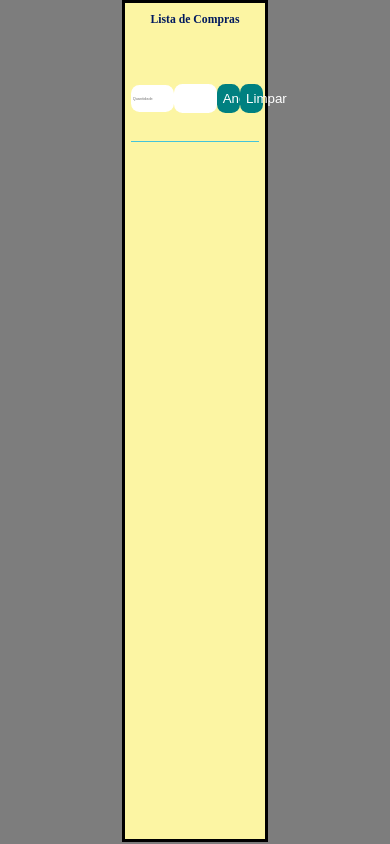
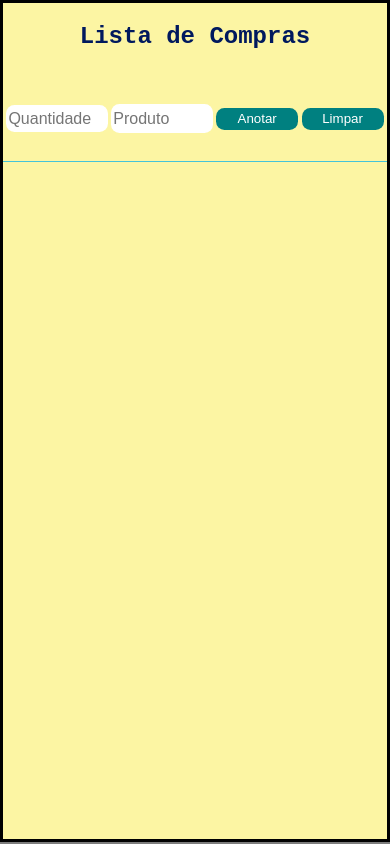
Before and after one commit to DanieelCarvalho/lista-de-compras, a React (Create React App) app: page / in a window 390 px wide. Built offline with nearby package versions, Linux system fonts and the light colour scheme.

Commit message:
responsivo

```diff
--- a/src/App.js
+++ b/src/App.js
@@ -5,14 +5,13 @@ import React, { useState } from "react";
 
 const GlobalStyle = createGlobalStyle`
 @import url('https://fonts.googleapis.com/css2?family=Orbitron:wght@700&display=swap');
-
+@import url('https://fonts.googleapis.com/css2?family=Inter:wght@100;200;300;400;500;600;700&family=Montserrat:ital,wght@0,100;0,500;0,600;1,100;1,500&family=Mukta:wght@200;400;800&family=Open+Sans:wght@300&family=Roboto+Mono&display=swap');
 body{
     margin:0;
     padding:0;
     box-sizing:border-box;
     background:#7d7d7d;
-    font-family: 'times-new-roman';
-
+    font-family: 'Roboto Mono', monospace;
 }
     `
 
--- a/src/Components/Main.js
+++ b/src/Components/Main.js
@@ -14,7 +14,7 @@ function Main() {
 
 
   const handleClick = () => {
-    if (tarefas === "") {
+    if (tarefas === "" || num === "") {
     }
     else {
       setLista([...listaDeTarefas, nome]);
@@ -46,6 +46,7 @@ function Main() {
 
           <Produto type="text"
             value={tarefas}
+            placeholder="Produto"
             onChange={(e) => {
               setTarefas(e.target.value);
             }}
--- a/src/Components/Style.js
+++ b/src/Components/Style.js
@@ -6,7 +6,7 @@ export const Titulo = styled.h1`
   color: #00195e;
   display:flex;
   justify-content:center;
-  font-size: 3vw;
+  font-size: clamp(5px, 20vw, 1.5rem);
 
 `
 export const Principal = styled.section`
@@ -27,22 +27,26 @@ export const Caderno = styled.div`
   flex-direction: column;
   align-items: center;
   border: solid black;
-}
 
 button{
     border-radius: 1vh;
     color:white;
     background:teal;
     border:none;
-    width:6vw;
-    height:3.5vh;
+    width:82px;
+    height:22px;
     cursor:pointer;
-}
+} @media screen and (max-width: 1023px) {
+  width: 100%;
+
+  }
+
+
 
 `
 
 export const Form = styled.form`
-    width: 33vw;
+    width: 100%;
     height: 10vh;
     display:flex;
     justify-content:space-evenly;
@@ -51,47 +55,50 @@ export const Form = styled.form`
 
 `
 export const Quant = styled.input`
-    width: 10vw;
+    width: 136px;
     height: 3vh;
     border-radius: 1vh;
     border:none;
-    font-size:1vw;
-}
+    font-size: clamp(5px, 20vw, 1rem);
+
 
     &::placeholder{
 
 
     }
-
+    @media screen and (max-width: 1023px) {
+    width: 25vw;
+  }
 `
 ;
 export const Produto = styled.input`
-    width: 10vw;
+    width: 136px;
     height: 3vh;
     border-radius: 1vh;
     border:none;
     padding: 2px;
-    font-size:1vw;
-}
+    font-size: clamp(5px, 20vw, 1rem);
+
 
 &::placeholder{
 
 
 
 }
+@media screen and (max-width: 1023px) {
+    width: 25vw;
+  }
+
 `
 ;
 export const Result = styled.div`
   display:flex;
-  width:33vw;
+  width:100%;
   height: 5vh;
   justify-content: space-between;
   align-items: center;
   border-bottom: solid 1px #45c4d9;
-  font-size: 1.5vw
-
-
-}
+  font-size: 1.5vw;
 p{
     width: 2vw;
     height: 4vh;
@@ -114,6 +121,33 @@ button{
     width:6vw;
     height:3.5vh
 }
+@media screen and (max-width: 1023px) {
+  font-size: clamp(5px, 20vw, 1.5rem);
+  width: 300px;
+  p{
+    width: 2vw;
+    height: 4vh;
+    display:flex;
+    justify-content: center;
+    align-items: center;
+
+
+}
+ label{
+    width:23vw;
+    display:flex;
+    justify-content: space-between;
+
+}
+input:checked + label {
+  text-decoration: line-through red;
+}
+button{
+    width:25vw;
+    height:90%;
+
+
+  }
 `
 
 ;
```
